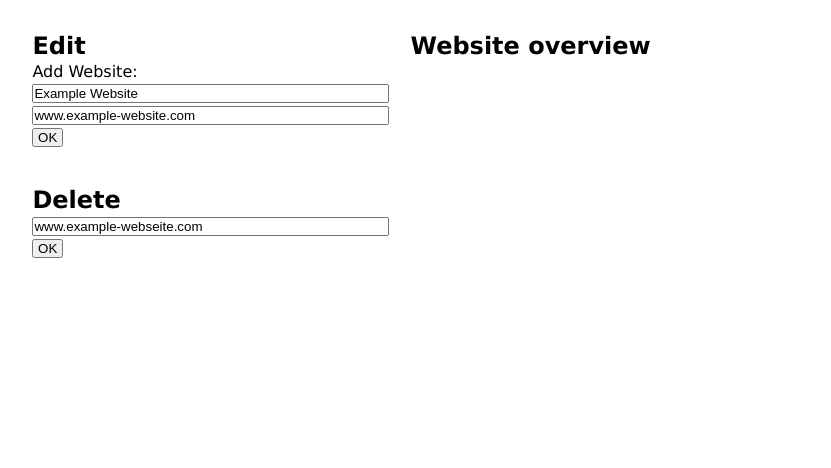
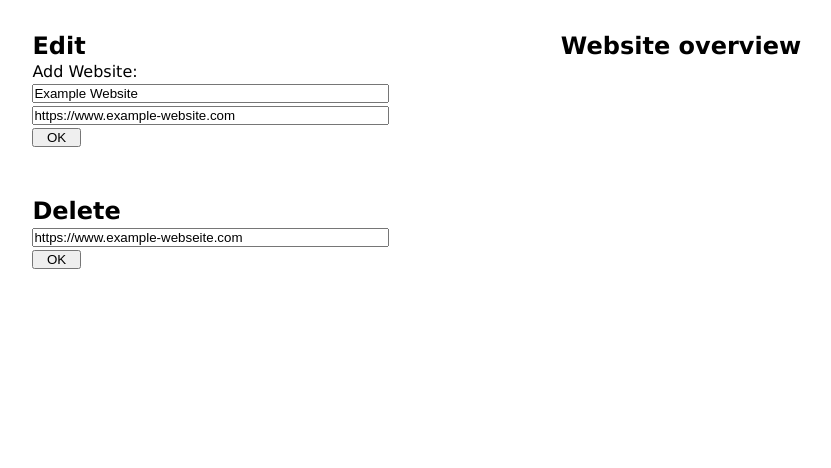
Before and after one commit to ConsoleArgonaut/pingery_elm, a PHP site: page /manage.php in a window 1280 px wide. Shown: the part 50-518 px from the top of the page, without its empty margins (194-1025 px from the left). Run offline with PHP 8.4, Linux system fonts and the light colour scheme; data that the repository does not hold is empty.

Commit message:
final style (index & manage)
style (fixed) and added some comments

```diff
--- a/manage.php
+++ b/manage.php
@@ -38,9 +38,12 @@ if(isset($_POST['elm_deletePage_Execute'])) {
 //endregion
 
 //region Creation of HTML Content
+//set and design the table
 $HTMLContent = $HTMLContent .
     '<div style="margin-left: 15%; margin-right: 15% ">
-        <table style="width:100%" >
+        <table style="width:130%" >
+
+
             <tr>
                 <td>
                     <h2>Edit</h2>
@@ -67,12 +70,12 @@ $HTMLContent = $HTMLContent .
         </tr>
         <tr>
             <td>
-                <input type="text" id="elm_addPage_Url" value="www.example-website.com" name="URL" size="42" >
+                <input type="text" id="elm_addPage_Url" value="https://www.example-website.com" name="URL" size="42" >
             </td>
         </tr>
         <tr>
             <td >
-                <input type="submit" value=" OK " id="elm_addPage_Execute" name="elm_addPage_Execute">
+                <input type="submit" value=" OK " id="elm_addPage_Execute" name="elm_addPage_Execute" style="height:7%; width:10%">
             </td>
         </tr>
     </form>
@@ -86,13 +89,13 @@ $HTMLContent = $HTMLContent .
 
         <tr>
             <td>
-                <input type="text" id="elm_deletePage_Url" value="www.example-webseite.com" name="URL" size="42" >
+                <input type="text" id="elm_deletePage_Url" value="https://www.example-webseite.com" name="URL" size="42" >
             </td>
         </tr>
 
         <tr>
             <td>
-                <input type="submit" value=" OK " id="elm_deletePage_Execute" name="elm_deletePage_Execute">
+                <input type="submit" value=" OK " id="elm_deletePage_Execute" name="elm_deletePage_Execute" style="height:7%; width:10%">
             </td>
         </tr>
     </form>
```
Also changed, not shown: index.php (+7 -2 lines).
